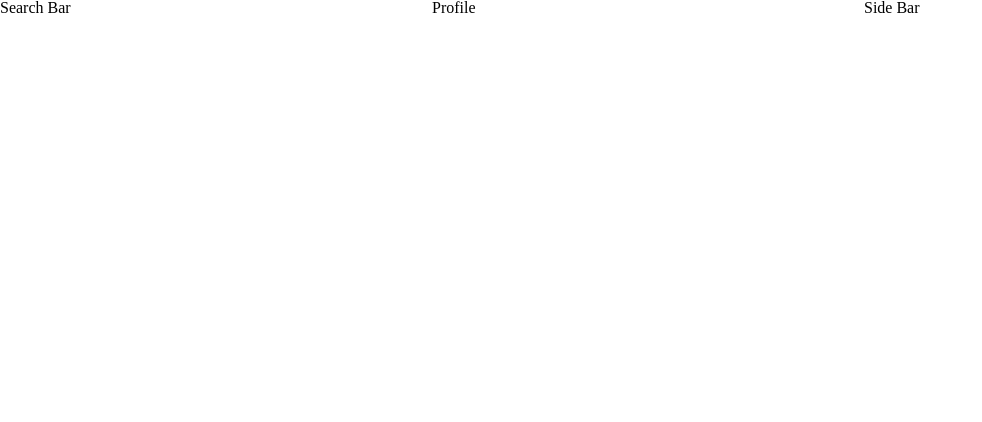
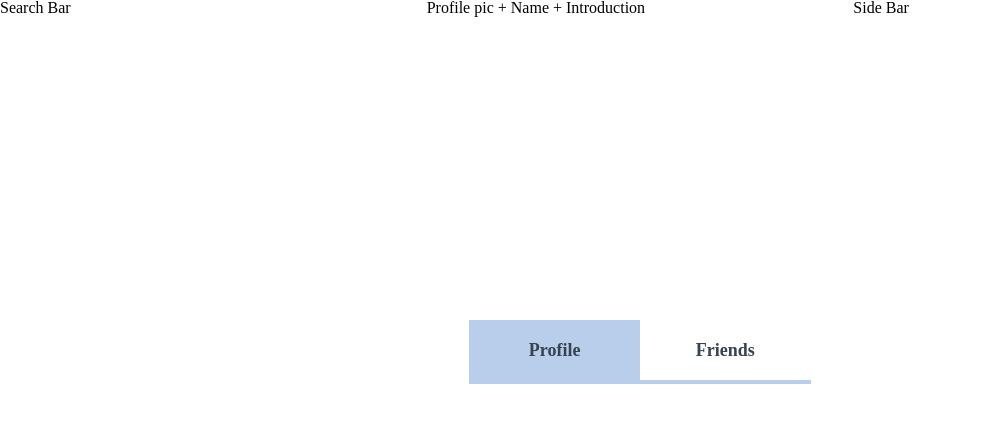
Before and after one commit to charmeee/contactbyflutter, a React (Create React App) app in the folder umm-whoru/: page / in a window 1280 px wide. Shown: the top 422 px of the page, without its empty margins (0-982 px from the left). Built offline with nearby package versions, Linux system fonts and the light colour scheme.

Commit message:
created profile/friends buttons

```diff
--- a/umm-whoru/src/components/Profile.js
+++ b/umm-whoru/src/components/Profile.js
@@ -1,7 +1,24 @@
 function Profile() {
   return (
     <div className="profile-wrapper">
-      <p>Profile</p>
+      <div className="profile-upper h-2/5">
+        <p>Profile pic + Name + Introduction</p>
+      </div>
+      <div className="profile-lower h-3/5 w-4/5 mx-auto">
+        <div className="profile-button-wrapper">
+          <div className="flex items-center justify-center">
+            <button
+              className="bg-main-3 w-1/2 h-16 text-lg font-semibold border-b-4 border-main-3 text-main-0"
+              active="true"
+            >
+              Profile
+            </button>
+            <button className="active:bg-main-3 w-1/2 h-16 text-lg font-semibold border-b-4 border-main-3 text-main-0">
+              Friends
+            </button>
+          </div>
+        </div>
+      </div>
     </div>
   );
 }
--- a/umm-whoru/src/routes/MyProfile.js
+++ b/umm-whoru/src/routes/MyProfile.js
@@ -6,7 +6,7 @@ import Profile from "../components/Profile";
 
 function MyProfile() {
   return (
-    <div className="columns-3">
+    <div className="grid grid-cols-3 h-screen">
       <SearchBar />
       <Profile />
       <SideBar />
--- a/umm-whoru/tailwind.config.js
+++ b/umm-whoru/tailwind.config.js
@@ -1,7 +1,15 @@
 module.exports = {
   content: ["./src/**/*.{js,jsx,ts,tsx}"],
   theme: {
-    extend: {},
+    extend: {
+      colors: {
+        "main-0": "#364353",
+        "main-1": "#c3b4d2",
+        "main-2": "#87a8d0",
+        "main-3": "#b9ceeb",
+        "main-4": "#deecfc",
+      },
+    },
   },
   plugins: [],
 };
```
